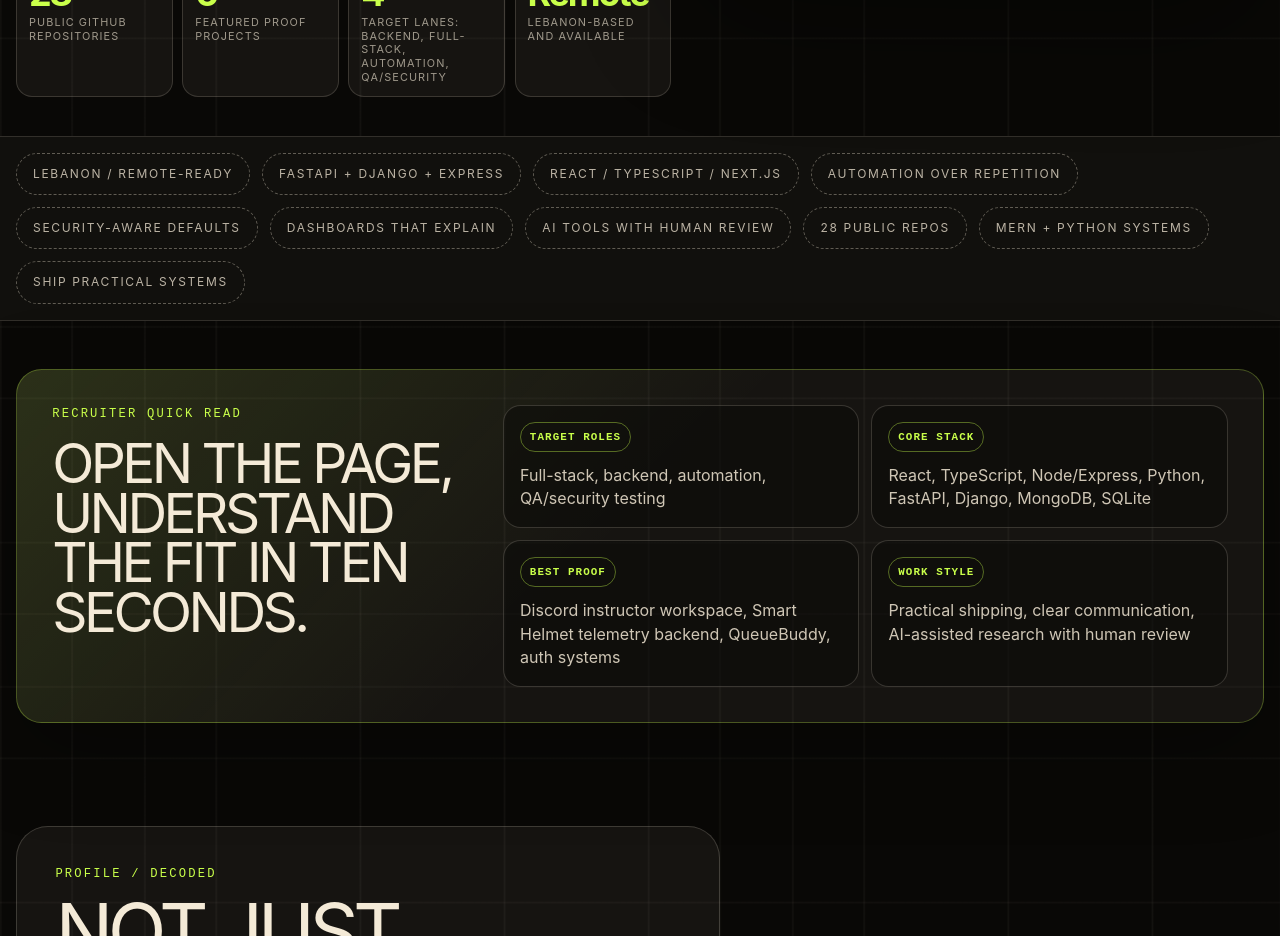
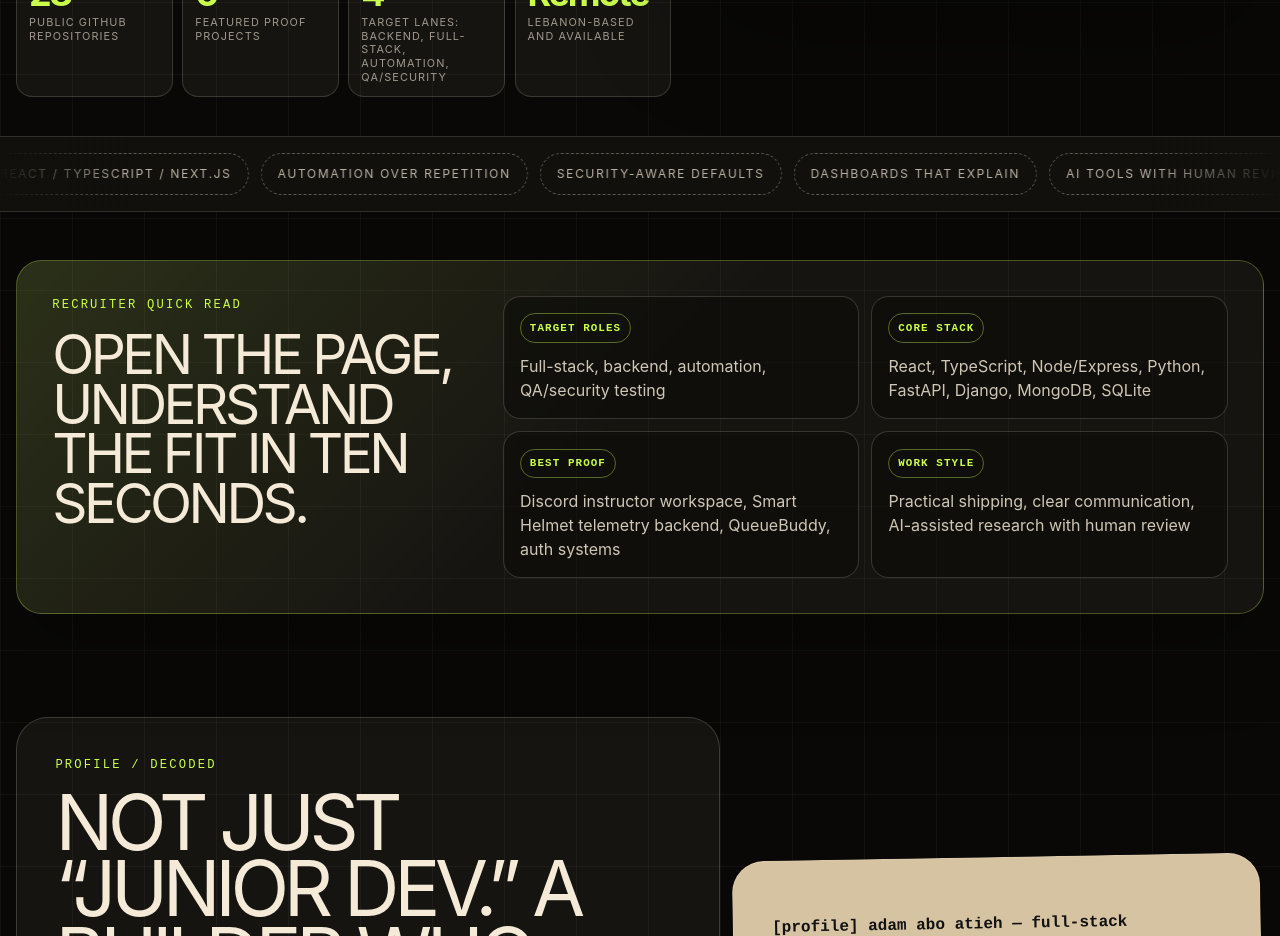
Before and after one commit to admatieh/Portfolio, a React (Vite) app in the folder portfolio-site/: page / in a window 1280 px wide. Shown: the part 860-1796 px from the top of the page. Built offline with nearby package versions, Linux system fonts and the light colour scheme.

Commit message:
Add moving marquee to portfolio proof strip

```diff
--- a/portfolio-site/src/components/V2Portfolio.jsx
+++ b/portfolio-site/src/components/V2Portfolio.jsx
@@ -213,9 +213,11 @@ const V2Portfolio = () => {
       </section>
 
       <section className="v2-strip" aria-label="identity fragments">
-        {fragments.map((fragment) => (
-          <span key={fragment}>{fragment}</span>
-        ))}
+        <div className="v2-strip-track">
+          {[...fragments, ...fragments].map((fragment, index) => (
+            <span key={`${fragment}-${index}`}>{fragment}</span>
+          ))}
+        </div>
       </section>
 
       <section className="v2-recruiter-read" aria-label="Recruiter quick read">
--- a/portfolio-site/src/index.css
+++ b/portfolio-site/src/index.css
@@ -274,17 +274,46 @@ body {
 .v2-sticker-three { left: 42%; bottom: 7rem; transform: rotate(-4deg); background: var(--v2-lime); }
 
 .v2-strip {
+  position: relative;
   width: 100%;
   overflow: hidden;
-  display: flex;
-  flex-wrap: wrap;
-  gap: .75rem;
-  padding: 1rem;
+  padding: 1rem 0;
   border-block: 1px solid rgba(244,234,215,.14);
   background: #11100d;
 }
 
+.v2-strip::before,
+.v2-strip::after {
+  content: "";
+  position: absolute;
+  top: 0;
+  bottom: 0;
+  z-index: 2;
+  width: min(8rem, 18vw);
+  pointer-events: none;
+}
+
+.v2-strip::before {
+  left: 0;
+  background: linear-gradient(90deg, #11100d 0%, rgba(17,16,13,0) 100%);
+}
+
+.v2-strip::after {
+  right: 0;
+  background: linear-gradient(270deg, #11100d 0%, rgba(17,16,13,0) 100%);
+}
+
+.v2-strip-track {
+  display: flex;
+  width: max-content;
+  gap: .75rem;
+  padding-inline: .75rem;
+  animation: v2-marquee-left 32s linear infinite;
+  will-change: transform;
+}
+
 .v2-strip span {
+  flex: 0 0 auto;
   white-space: nowrap;
   border: 1px dashed rgba(244,234,215,.35);
   border-radius: 999px;
@@ -293,6 +322,11 @@ body {
   text-transform: uppercase;
   font-size: .75rem;
   letter-spacing: .14em;
+}
+
+@keyframes v2-marquee-left {
+  from { transform: translateX(0); }
+  to { transform: translateX(-50%); }
 }
 
 .v2-signal-grid,
@@ -631,7 +665,8 @@ body {
   .v2-sticker-one { left: .45rem; top: 2.45rem; }
   .v2-sticker-two { top: 17.2rem; right: .45rem; }
   .v2-sticker-three { left: .8rem; bottom: 5.4rem; }
-  .v2-strip { padding: .7rem .5rem; }
+  .v2-strip { padding: .7rem 0; }
+  .v2-strip-track { gap: .5rem; padding-inline: .5rem; }
   .v2-strip span {
     font-size: .62rem;
     padding: .55rem .65rem;
@@ -807,6 +842,11 @@ body {
 @media (prefers-reduced-motion: reduce) {
   html { scroll-behavior: auto; }
   .v2-case-card { transition: none; }
+  .v2-strip-track {
+    animation: none;
+    flex-wrap: wrap;
+    width: auto;
+  }
 }
 
 /* V2 proof-and-recruiter polish layer */
```
